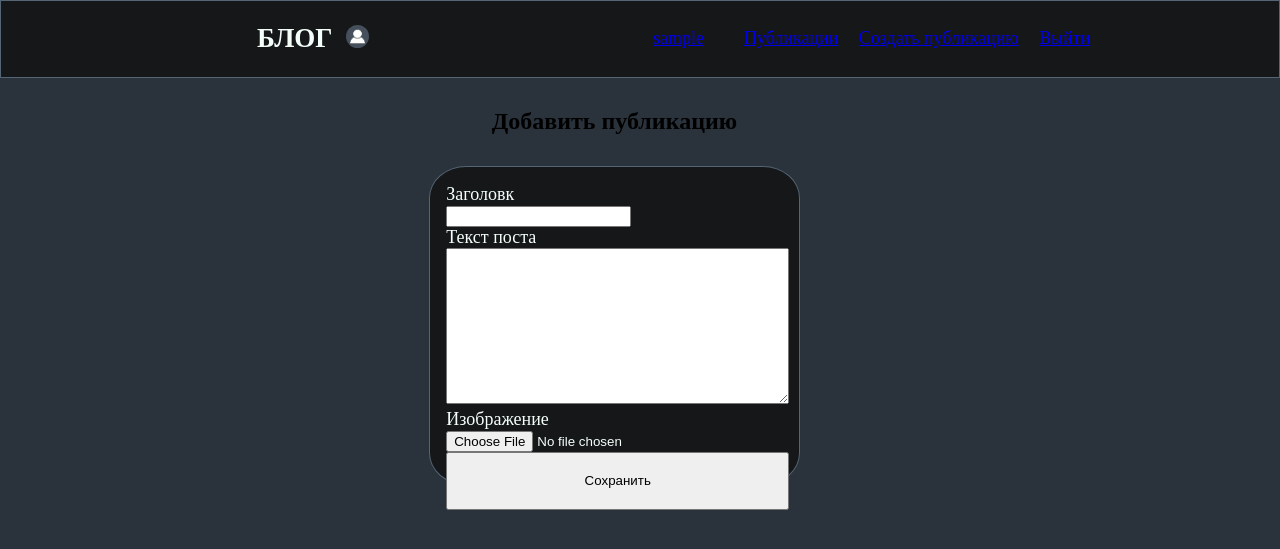
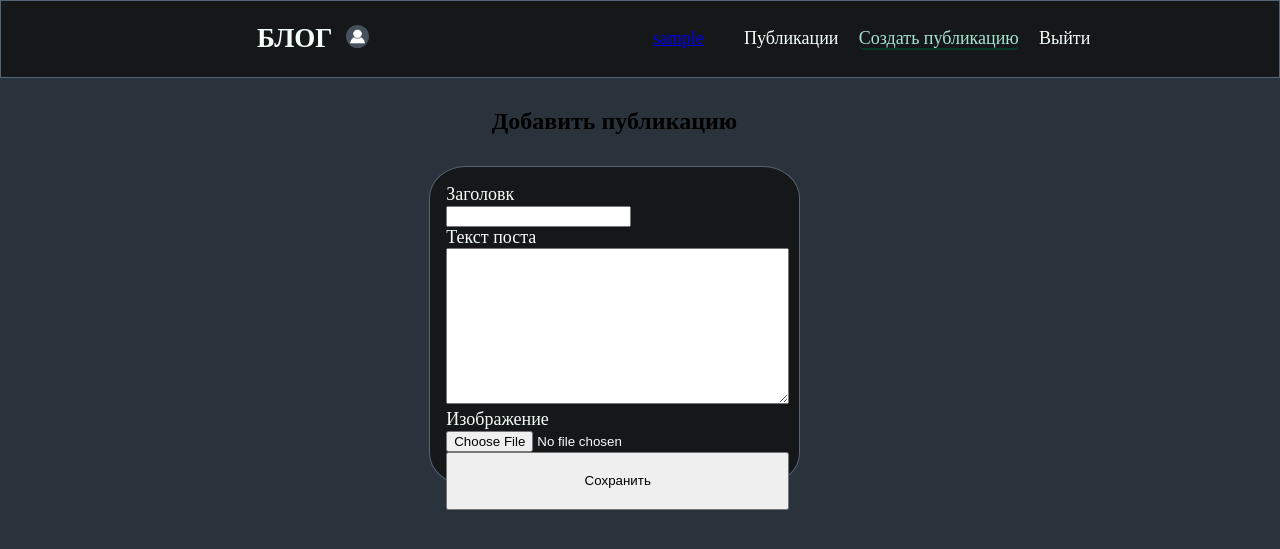
Before and after one commit to EugenySobyanin/blog_academy_study, a Django app: page /posts/add/ in a window 1280 px wide. Shown: the top 549 px of the page. Run offline with Django 3.2, Linux system fonts and the light colour scheme; the visitor is signed in with stand-in values (Sample User, id 1).

Commit message:
Стили.

```diff
--- a/blog/static/css/header.css
+++ b/blog/static/css/header.css
@@ -12,6 +12,10 @@
     align-items: center;
     gap: 3%;
     width: 50%;
+}
+
+.header-title {
+    color: var(--white);
 }
 
 .header-nav {
@@ -30,3 +34,19 @@
     width: 8%;
     object-fit: cover;
 }
+
+.nav-link {
+    text-decoration: none;
+    color: var(--white);
+    border-radius: 5px;
+}
+
+.nav-link:hover {
+    color: var(--white);
+    background-color: rgba(168, 230, 207, 0.1);
+}
+
+.nav-link.activel {
+    color: #a8e6cf;
+    border-bottom: 2px solid #043825;
+}
--- /dev/null
+++ b/blog/static/css/root.css
@@ -0,0 +1,7 @@
+:root {
+    --black: #151719;
+    --dark-gray: #2a323b;
+    --gray: #546575;
+    --blue: #7FC7FF;
+    --white: #F5FFFA;
+}
--- a/blog/templates/base.html
+++ b/blog/templates/base.html
@@ -18,6 +18,7 @@
     <link rel="stylesheet" href="{% static 'css/colors.css' %}">
     <link rel="stylesheet" href="{% static 'css/images.css' %}">
     <link rel="stylesheet" href="{% static 'css/comments.css' %}">
+    <link rel="stylesheet" href="{% static 'css/root.css' %}">
   </head>
   <body class="background-gray">
     {% include "includes/header.html" %}
--- a/blog/templates/includes/header.html
+++ b/blog/templates/includes/header.html
@@ -3,7 +3,8 @@
 
     <!--Блок с названием, аватаркой и юзернеймом-->
     <div class="title-div">
-      <h2 class="text-white">БЛОГ</h2>
+      <h2 class="header-title">БЛОГ</h2>
+
       {% if user.is_authenticated %}
         <a href="{% url 'posts:my_profile' %}">
           <img src="{{ user.avatar.url }}" class="avatar-header">
@@ -19,24 +20,24 @@
       <ul class="header-ul">
 
         <li class="nav-item">
-          <a class="nav-link my-link
+          <a class="nav-link
           {% if request.resolver_match.url_name == '' %} activel {% endif %}"
           href="{% url 'posts:list' %}"> Публикации </a>
         </li>
 
         {% if user.is_authenticated %}
           <li class="nav-item">
-            <a class="nav-link my-link
+            <a class="nav-link
             {% if request.resolver_match.url_name == 'add' %} activel {% endif %}"
             href="{% url 'posts:add' %}"> Создать публикацию </a>
           </li>
 
-          <li>
-            <a href="{% url 'users:login'%}"> Выйти </a>
+          <li class="nav-item">
+            <a class="nav-link" href="{% url 'users:login'%}"> Выйти </a>
           </li>
         {% else %}
-          <li>
-            <a href="{% url 'users:login'%}"> Войти </a>
+          <li class="nav-item">
+            <a class="nav-link" href="{% url 'users:login'%}"> Войти </a>
           </li>
         {% endif %}
 
```
